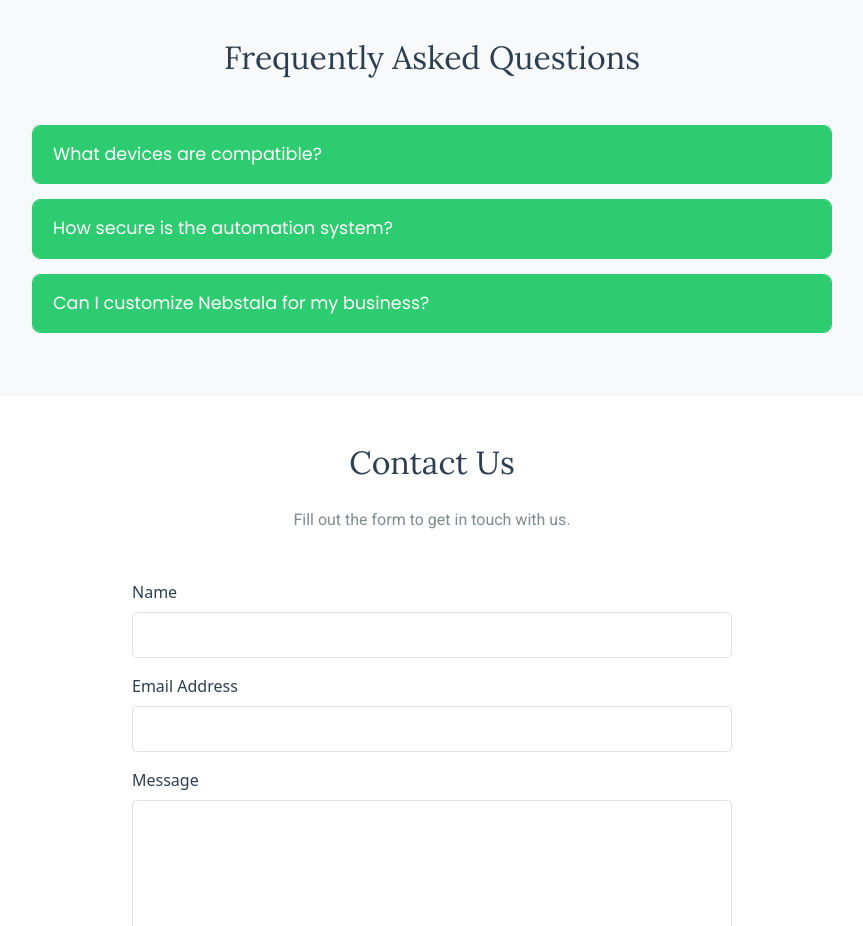
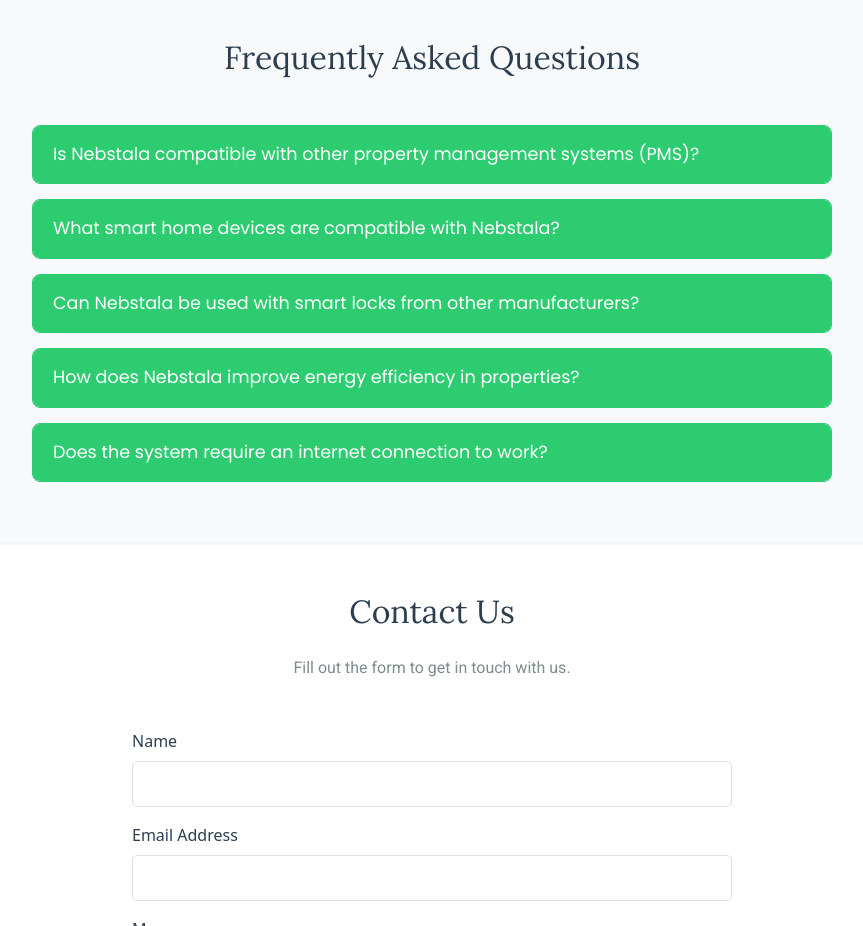
Before and after one commit to alejandrogomezl/Nebstala_web, a React (Create React App) app: page / in a window 1280 px wide. Shown: the part 2380-3306 px from the top of the page, without its empty margins (208-1071 px from the left). Built offline with nearby package versions, Linux system fonts and the light colour scheme.

Commit message:
Update FAQ questions and answers in i18n.js for improved clarity and detail

```diff
--- a/src/i18n.js
+++ b/src/i18n.js
@@ -81,19 +81,29 @@
             title: "Frequently Asked Questions",
             items: [
               {
-                question: "What devices are compatible?",
+                question: "Is Nebstala compatible with other property management systems (PMS)?",
                 answer:
-                  "Nebstala is compatible with smart lights, thermostats, locks, and other IoT devices using Zigbee or Tuya standards.",
+                  "Yes, we are working to add compatibility with some of the most popular property management systems, enabling seamless integration and data synchronization.",
               },
               {
-                question: "How secure is the automation system?",
+                question: "What smart home devices are compatible with Nebstala?",
                 answer:
-                  "We use encrypted communications and advanced protocols to ensure the security of your data and devices.",
+                  "Nebstala is compatible with smart lights, thermostats, motion sensors, smart locks, and other IoT devices that use Zigbee or Tuya. We are continuously expanding compatibility with more devices and popular brands.",
               },
               {
-                question: "Can I customize Nebstala for my business?",
+                question: "Can Nebstala be used with smart locks from other manufacturers?",
                 answer:
-                  "Yes, Nebstala is modular and can be adapted to your specific needs as your business grows.",
+                  "Yes, Nebstala is currently compatible with smart locks from well-known brands. We are also working to add support for more models in the future.",
+              },
+              {
+                question: "How does Nebstala improve energy efficiency in properties?",
+                answer:
+                  "Nebstala uses motion and temperature sensors to optimize the use of heating, cooling, and lighting systems by turning them off when no presence is detected and automatically setting ideal conditions for each stay.",
+              },
+              {
+                question: "Does the system require an internet connection to work?",
+                answer:
+                  "The basic version of Nebstala requires a stable internet connection for advanced features like automation and sensor usage. However, we also offer a premium plan that includes a dedicated controller (powered by Home Assistant) to manage these actions locally. This enhances fault tolerance and privacy by processing data locally. Additionally, the premium plan supports advanced features such as image processing and AI-driven automation.",
               },
             ],
           },
@@ -326,19 +336,29 @@
             title: "Preguntas Frecuentes",
             items: [
               {
-                question: "¿Qué dispositivos son compatibles?",
+                question: "¿Nebstala es compatible con otros sistemas de gestión de propiedades (PMS)?",
                 answer:
-                  "Nebstala es compatible con luces inteligentes, termostatos, cerraduras y otros dispositivos IoT que utilicen Zigbee o Tuya.",
+                  "Sí, estamos trabajando para añadir compatibilidad con otros de los sistemas de gestión de propiedades más populares del mercado, facilitando la integración y sincronización de datos.",
               },
               {
-                question: "¿Qué tan seguro es el sistema de automatización?",
+                question: "¿Qué dispositivos domóticos son compatibles con Nebstala?",
                 answer:
-                  "Utilizamos comunicaciones cifradas y protocolos avanzados para garantizar la seguridad de tus datos y dispositivos.",
+                  "Nebstala es compatible con luces inteligentes, termostatos, sensores de presencia, cerraduras inteligentes y otros dispositivos IoT que utilicen Zigbee o Tuya. Seguimos ampliando compatibilidad con más dispositivos y marcas populares.",
               },
               {
-                question: "¿Puedo personalizar Nebstala para mi negocio?",
+                question: "¿Se pueden utilizar cerraduras inteligentes de otros fabricantes con Nebstala?",
                 answer:
-                  "Sí, Nebstala es modular y se puede adaptar a tus necesidades específicas a medida que tu negocio crece.",
+                  "Sí, actualmente Nebstala es compatible con cerraduras inteligentes de marcas reconocidas. Además, seguimos trabajando para añadir soporte a más modelos en el futuro.",
+              },
+              {
+                question: "¿Cómo mejora Nebstala la eficiencia energética en los alojamientos?",
+                answer:
+                  "Nebstala utiliza sensores de presencia y temperatura para optimizar el uso de climatización e iluminación, apagando los dispositivos cuando no se detecta presencia y configurando automáticamente las condiciones ideales para cada estancia.",
+              },
+              {
+                question: "¿Se necesita conexión a internet para que el sistema funcione?",
+                answer:
+                  "La versión básica de Nebstala requiere una conexión a internet estable para funciones avanzadas como automatizaciones o el uso de sensores. Sin embargo, también ofrecemos un plan superior que incluye un controlador dedicado (basado en Home Assistant) capaz de gestionar estas acciones de manera local. Esto mejora la tolerancia a fallos y la privacidad al procesar los datos en local. Además, el plan premium añade funcionalidades avanzadas como el procesamiento de imágenes y automatizaciones impulsadas por inteligencia artificial.",
               },
             ],
           },
```
